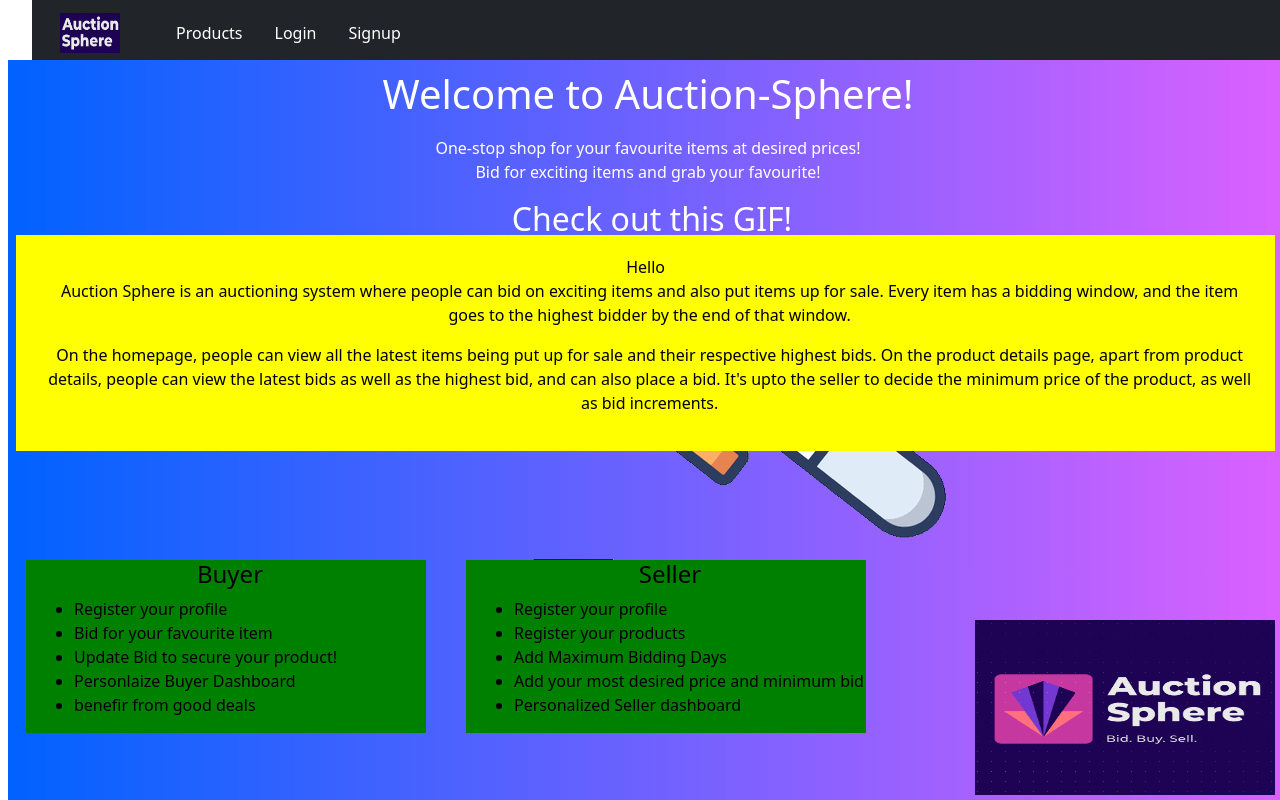
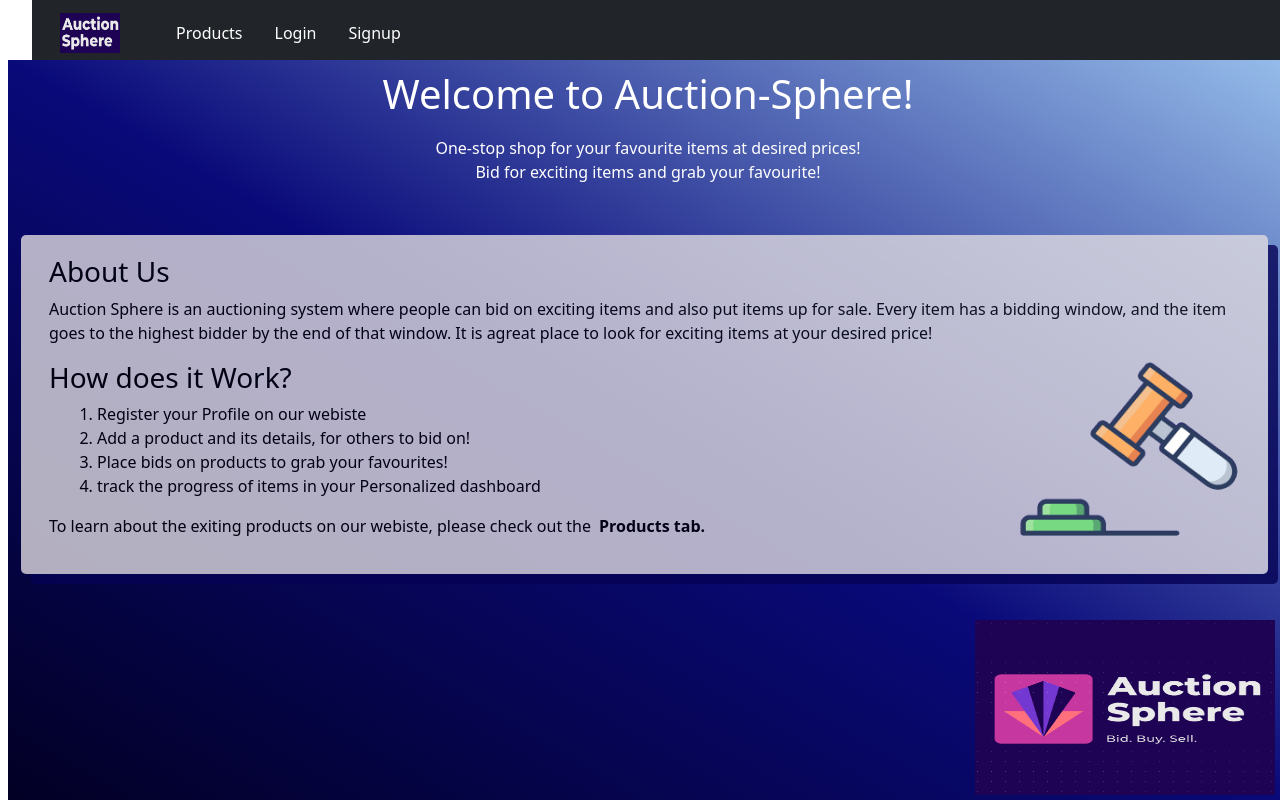
Before and after one commit to jinish08/Auction-Sphere-3, a React (Create React App) app: page / in a window 1280 px wide. Built offline with nearby package versions, Linux system fonts and the light colour scheme.

Commit message:
changed background of home page

```diff
--- a/src/components/About.js
+++ b/src/components/About.js
@@ -11,7 +11,7 @@ const About = () => {
     return (
         <>
             <Navv style={{position:'fixed', top:0, right:0, left:0, padding:0, mariginLeft:0}}></Navv>
-            <div style={{ textAlign: 'center', background: "linear-gradient(90deg, #0062ff, #da61ff)", color: 'white', position:'fixed', bottom:0, top:60, left:0, right:0}}>
+            <div style={{ textAlign: 'center', background: "linear-gradient(30deg, #020024, #090979,#94bbe9)", color: 'white', position:'fixed', bottom:0, top:60, left:0, right:0}}>
 
 
                 <h1 style={{padding: 10}}>Welcome to Auction-Sphere!</h1>
@@ -20,45 +20,26 @@ const About = () => {
                 One-stop shop for your favourite items at desired prices!<br></br>
                 Bid for exciting items and grab your favourite!
                 </p>
-                <div className="about-us">Hello
+                <div className="about-us" style={{textAlign:"left"}}> <h3>About Us</h3>
                 <p>
                     Auction Sphere is an auctioning system where people can bid
                     on exciting items and also put items up for sale. Every item
                     has a bidding window, and the item goes to the highest
-                    bidder by the end of that window.
+                    bidder by the end of that window. It is agreat place to look for exciting items at your desired price!
                 </p>
+                <h3>How does it Work?</h3>
                 <p>
-                On the homepage, people can view all the latest items being
-                    put up for sale and their respective highest bids. On the
-                    product details page, apart from product details, people can
-                    view the latest bids as well as the highest bid, and can
-                    also place a bid. It's upto the seller to decide the minimum
-                    price of the product, as well as bid increments.
+                    <ol>
+                        <li>Register your Profile on our webiste</li>
+                        <li>Add a product and its details, for others to bid on!</li>
+                        <li>Place bids on products to grab your favourites!</li>
+                        <li>track the progress of items in your Personalized dashboard</li>
+                    </ol>
+                To learn about the exiting products on our webiste, please check out the<b>Products tab. </b>
                 </p>
                 </div>
-                <div style={{ mariginTop: '5rem' }}>
-                </div>
-                <div className="seller"> <h4 style={{textAlign:"center"}}>Seller</h4>
-                    <ul style={{textAlign:'left'}}>
-                        <li>Register your profile</li>
-                        <li>Register your products</li>
-                        <li>Add Maximum Bidding Days</li>
-                        <li>Add your most desired price and minimum bid</li>
-                        <li>Personalized Seller dashboard</li>
-                    </ul>
-                </div>
-                <div className="buyer"> <h4 style={{textAlign:"center"}}>Buyer</h4>
-                    <ul style={{textAlign:'left'}}>
-                        <li>Register your profile</li>
-                        <li>Bid for your favourite item</li>
-                        <li>Update Bid to secure your product!</li>
-                        <li>Personlaize Buyer Dashboard</li>
-                        <li>benefir from good deals</li>
-                    </ul>
-                </div>
-                <div>
-            <h2>Check out this GIF!</h2>
-            <img src={myGif} alt="A cool GIF" />
+                <div style={{position: 'absolute', right:5, top:300}}>
+            <img src={myGif} alt="A cool GIF" style={{ height: 200, width: 350 }}/>
         </div>
                 <img src={logo} style={{ height: 175, width: 300, position: 'absolute', right:5, bottom:5}} />
             </div>
--- a/src/css/about.css
+++ b/src/css/about.css
@@ -43,14 +43,18 @@
     color: black;
     width: 400px;
     box-shadow: inset;
-    background-color: green;
+    background-color: #22c1c3;
 }
 
 .about-us{
     position: absolute;
-    width: 99%;
+    width: 98%;
     padding: 20px;
+    left: 5px;
     top: 175px;
-    background-color: yellow;
+    background-color:#dfdbe0;
     color: black;
+    opacity: 0.8;
+    border-radius: 5px;
+    box-shadow: 10px 10px hsl(242, 95%, 17%);
 }
```
